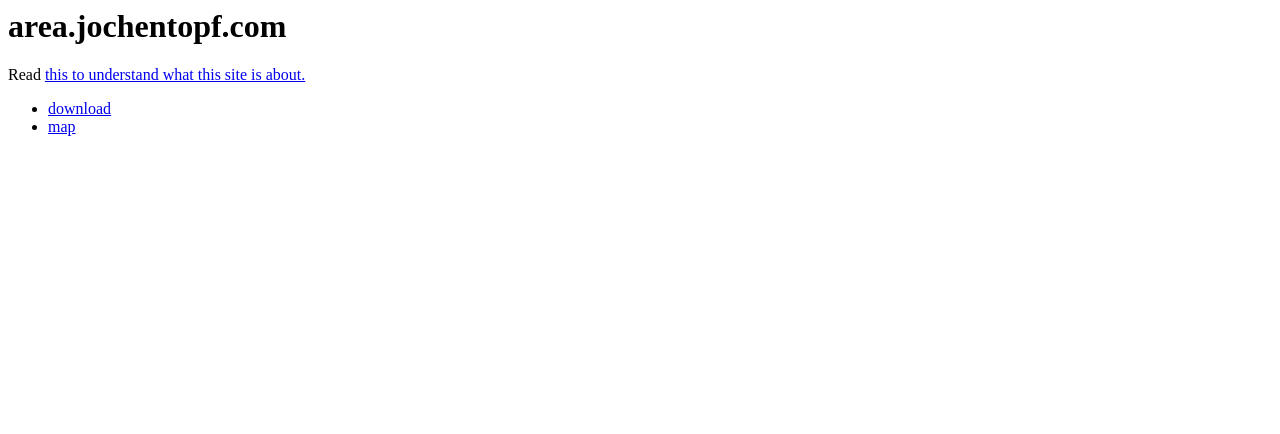
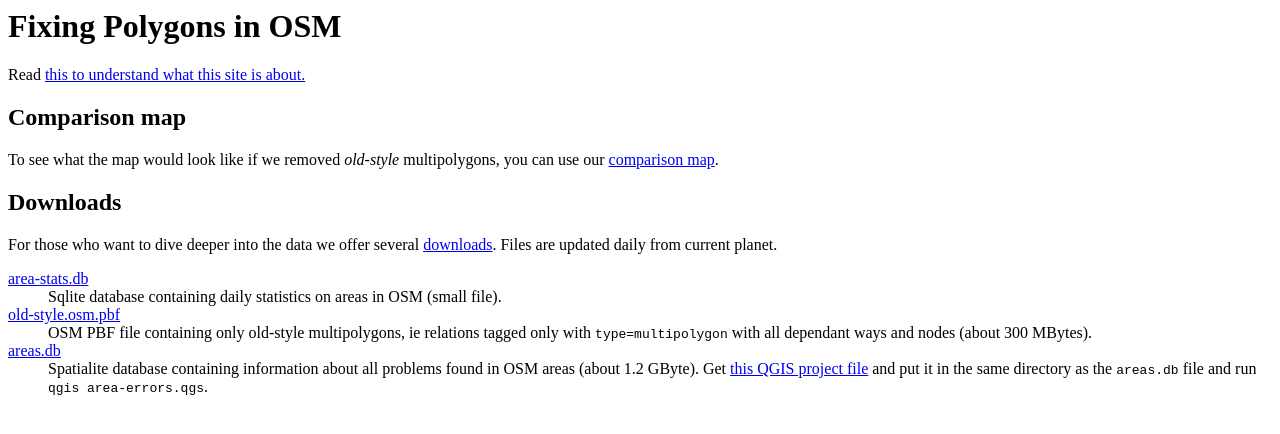
Before and after one commit to osmlab/fixing-polygons-in-osm, a plain HTML site: page web/index.html in a window 1280 px wide. Drawn offline with Linux system fonts and the light colour scheme.

Commit message:
Update website.

```diff
--- a/web/index.html
+++ b/web/index.html
@@ -1,17 +1,36 @@
 <html>
     <head>
-        <title>area.jochentopf.com</title>
+        <title>Fixing Polygons in OSM</title>
     </head>
     <body>
 
-    <h1>area.jochentopf.com</h1>
+        <h1>Fixing Polygons in OSM</h1>
 
-    <p>Read <a href="https://github.com/joto/fixing-polygons-in-osm/blob/master/README.md">this to understand what this site is about.</a></p>
+        <p>Read <a href="https://github.com/joto/fixing-polygons-in-osm/blob/master/README.md">this to understand what this site is about.</a></p>
 
-    <ul>
-        <li><a href="/download">download</a></li>
-        <li><a href="/map/index.html">map</a></li>
-    </ul>
+        <h2>Comparison map</h2>
+
+        <p>To see what the map would look like if we removed <i>old-style</i>
+        multipolygons, you can use our <a href="/map/index.html">comparison
+        map</a>.</p>
+
+        <h2>Downloads</h2>
+
+        <p>For those who want to dive deeper into the data we offer several
+        <a href="/download/">downloads</a>. Files are updated daily from
+        current planet.</p>
+
+        <dl>
+            <dt><a href="/download/area-stats.db">area-stats.db</a></dt>
+            <dd>Sqlite database containing daily statistics on areas in OSM (small file).</dd>
+            <dt><a href="/download/old-style.osm.pbf">old-style.osm.pbf</a></dt>
+            <dd>OSM PBF file containing only old-style multipolygons, ie relations
+                tagged only with <tt>type=multipolygon</tt> with all dependant ways and nodes (about 300 MBytes).</dd>
+            <dt><a href="/download/areas.db">areas.db</a></dt>
+            <dd>Spatialite database containing information about all problems found in OSM areas (about 1.2 GByte). Get
+                <a href="https://raw.githubusercontent.com/osmcode/osm-area-tools/master/area-errors.qgs">this QGIS project file</a> and
+                put it in the same directory as the <tt>areas.db</tt> file and run <tt>qgis area-errors.qgs</tt>.</dd>
+        </dl>
 
     </body>
 </html>
```
